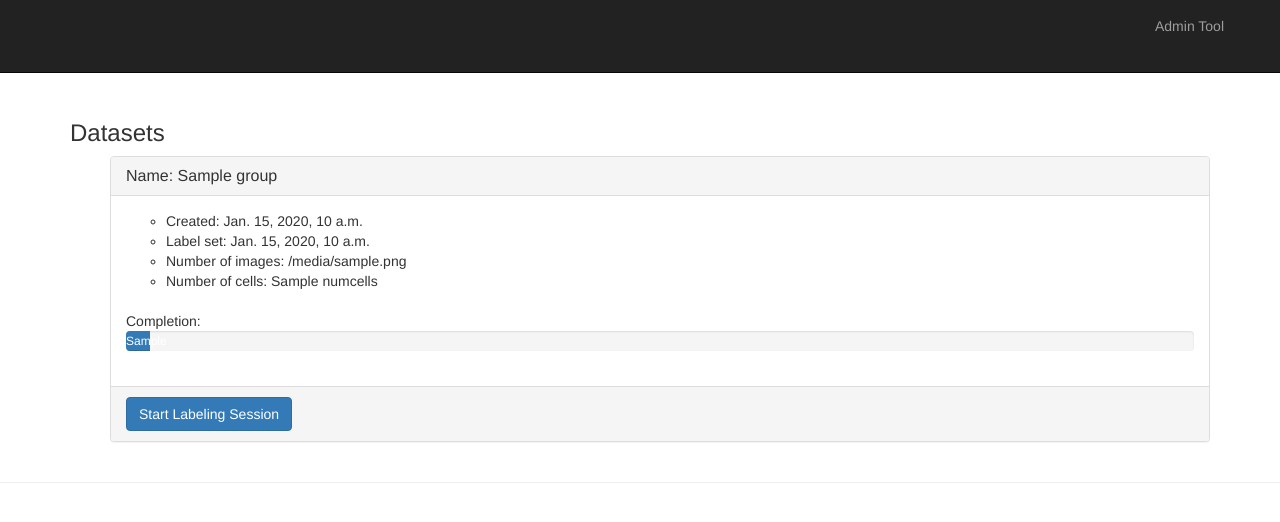
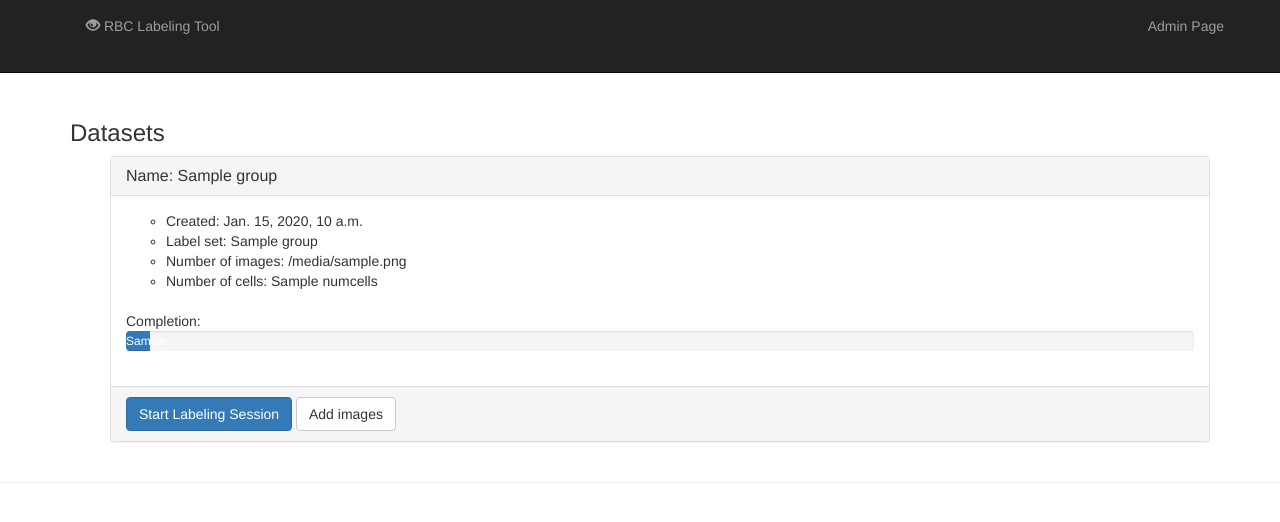
Before and after one commit to ebenolson/weblabel, a Django app: template web/docker_django/apps/cells/templates/dataset_list.html in a window 1280 px wide. Shown: the top 522 px of the page. Run offline with Django 3.2, Linux system fonts and the light colour scheme; the template is opened without the code that fills it: most values are stand-ins (such as "Sample title", 1, 10 or a date in 2020); some libraries are stand-ins or nearby versions.

Commit message:
update templates

```diff
--- a/web/docker_django/apps/cells/templates/base.html
+++ b/web/docker_django/apps/cells/templates/base.html
@@ -91,7 +91,7 @@ Bootstrap CSS Toolkit styles
 
 {% endblock %}
 
-    <title>{% block TITLE %}{% endblock %}</title>
+    <title>{% block TITLE %}RBC Labeling Tool{% endblock %}</title>
     <meta charset="utf-8">
 
     <style>
@@ -107,12 +107,12 @@ Bootstrap CSS Toolkit styles
 
   <div class="navbar navbar-inverse navbar-fixed-top" role="navigation">
       <div class="container">
-        <div class="navbar-header">
-          <a class="navbar-brand" href="#">{% block NAVBAR_BRAND %}{% endblock %}</a>
-        </div>
         <div class="navbar">
+          <ul class="nav navbar-nav">
+            <li><a class="navbar-nav" href="/">{% block NAVBAR_BRAND %}<span class="glyphicon glyphicon-eye-open"></span> RBC Labeling Tool{% endblock %}</a></li>
+          </ul>
           <ul class="nav navbar-nav navbar-right">
-            <li><a class="nav navbar-nav navbar-right" href="/admin">Admin Tool</a></li>
+            <li><a class="nav navbar-nav navbar-right" href="/admin">Admin Page</a></li>
           </ul>
         </div>
       </div>
--- a/web/docker_django/apps/cells/templates/dataset_list.html
+++ b/web/docker_django/apps/cells/templates/dataset_list.html
@@ -10,7 +10,7 @@
           <div class="panel-body">
             <ul>
               <li>Created: {{ group.date_created }}</li>
-              <li>Label set: {{ group.date_created }}</li>
+              <li>Label set: {{ group.labelset }}</li>
               <li>Number of images: {{ group.numimages }}</li>
               <li>Number of cells: {{ group.numcells }}</li>
             </ul>
@@ -23,7 +23,8 @@
             </div>
           </div>
           <div class="panel-footer">
-            <button type="button" class="btn btn-primary">Start Labeling Session</button>
+            <a href="/addlabel/{{ group.pk }}" class="btn btn-primary">Start Labeling Session</a>
+            <a href="/addimages/{{ group.pk }}" class="btn btn-default">Add images</a>
           </div>
 
         </div>
```
Also changed, not shown: web/docker_django/apps/cells/templates/uploadimages.html (+7 -37 lines).
